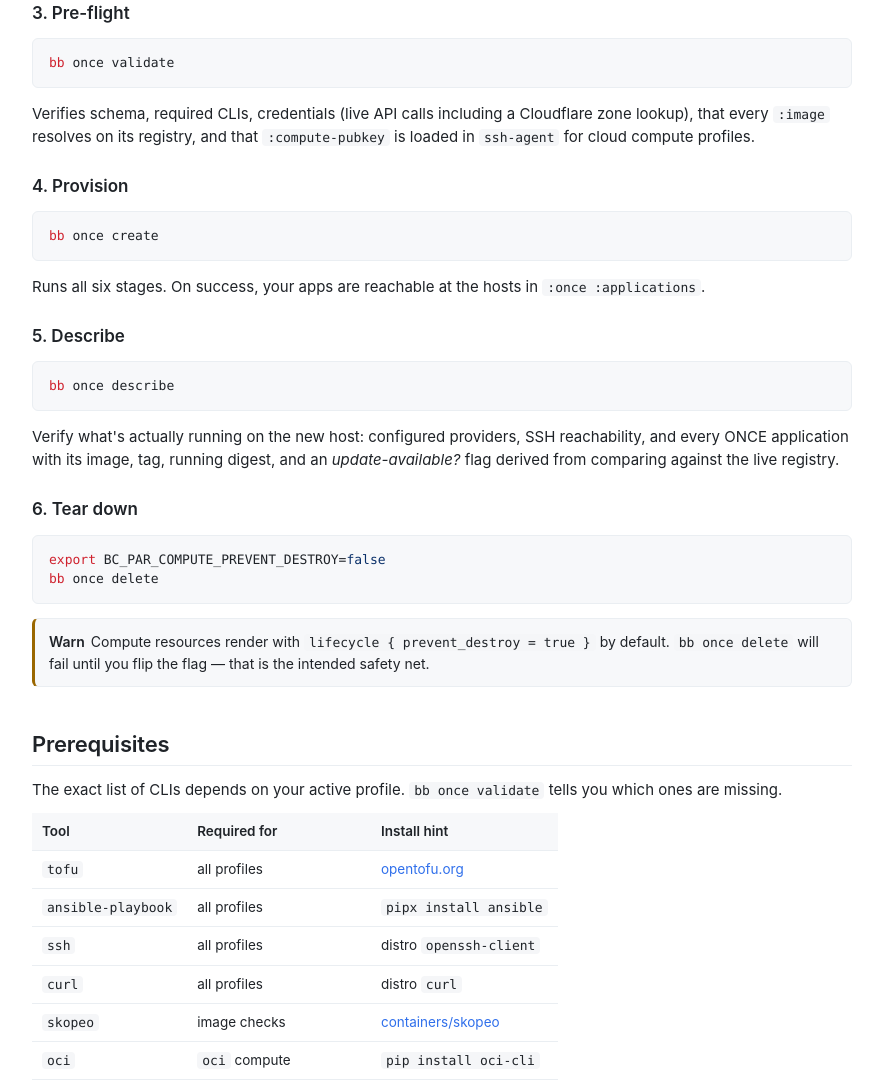
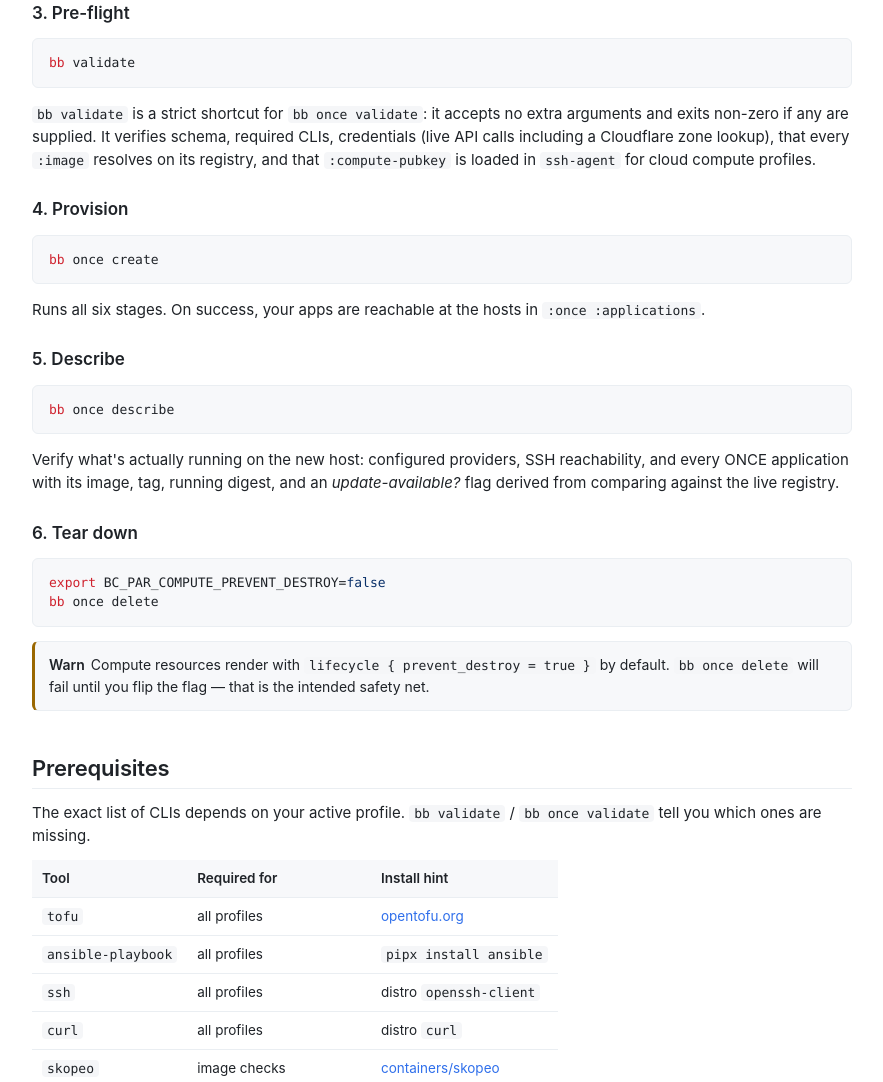
Before and after one commit to amiorin/once, a plain HTML site: page index.html in a window 1280 px wide. Shown: the part 1466-2548 px from the top of the page, without its empty margins (304-1187 px from the left). Drawn offline with Linux system fonts and the light colour scheme.

Commit message:
feat: add validate task shortcut

```diff
--- a/index.html
+++ b/index.html
@@ -405,7 +405,7 @@
       <div class="group">CLI Reference</div>
       <ul>
         <li><a href="#once-cmd">bb once</a></li>
-        <li><a href="#validate">bb once validate</a></li>
+        <li><a href="#validate">bb validate / bb once validate</a></li>
         <li><a href="#describe">bb once describe</a></li>
         <li><a href="#tools-cmd">bb -tofu / -ansible</a></li>
         <li><a href="#tidy">bb -tidy</a></li>
@@ -498,8 +498,8 @@ $EDITOR src/clj/io/github/amiorin/once/options.clj</code></pre>
 <span class="kw">export</span> BC_PAR_R2_SECRET_ACCESS_KEY=<span class="str">"…"</span></code></pre>
 
     <h3>3. Pre-flight</h3>
-<pre><code><span class="kw">bb</span> once validate</code></pre>
-    <p>Verifies schema, required CLIs, credentials (live API calls including a Cloudflare zone lookup), that every <code>:image</code> resolves on its registry, and that <code>:compute-pubkey</code> is loaded in <code>ssh-agent</code> for cloud compute profiles.</p>
+<pre><code><span class="kw">bb</span> validate</code></pre>
+    <p><code>bb validate</code> is a strict shortcut for <code>bb once validate</code>: it accepts no extra arguments and exits non-zero if any are supplied. It verifies schema, required CLIs, credentials (live API calls including a Cloudflare zone lookup), that every <code>:image</code> resolves on its registry, and that <code>:compute-pubkey</code> is loaded in <code>ssh-agent</code> for cloud compute profiles.</p>
 
     <h3>4. Provision</h3>
 <pre><code><span class="kw">bb</span> once create</code></pre>
@@ -518,7 +518,7 @@ $EDITOR src/clj/io/github/amiorin/once/options.clj</code></pre>
   <!-- ============================================================ -->
   <section id="prereqs">
     <h2>Prerequisites</h2>
-    <p>The exact list of CLIs depends on your active profile. <code>bb once validate</code> tells you which ones are missing.</p>
+    <p>The exact list of CLIs depends on your active profile. <code>bb validate</code> / <code>bb once validate</code> tell you which ones are missing.</p>
     <table>
       <thead><tr><th>Tool</th><th>Required for</th><th>Install hint</th></tr></thead>
       <tbody>
@@ -891,7 +891,7 @@ tofu-params             <span class="com">;; merge `tofu output --json` from tof
                       :deploy-pubkey
                       <span class="str">"ssh-ed25519 AAAAC3… deploy@bigconfig.ai"</span>}})</code></pre>
     <ul>
-      <li><code>:compute-pubkey</code> — the key whose <em>private half</em> must be loaded in <code>ssh-agent</code> on the machine running <code>bb once create</code>. Ansible uses the agent to reach the freshly provisioned VM, so <code>bb once validate</code> rejects the run if it isn't loaded (for cloud compute profiles).</li>
+      <li><code>:compute-pubkey</code> — the key whose <em>private half</em> must be loaded in <code>ssh-agent</code> on the machine running <code>bb once create</code>. Ansible uses the agent to reach the freshly provisioned VM, so <code>bb validate</code> / <code>bb once validate</code> reject the run if it isn't loaded (for cloud compute profiles).</li>
       <li><code>:deploy-pubkey</code> — the key authorized on the remote <code>deploy</code> user with <code>ForceCommand</code>. See <a href="#deploy-user">Restricted deploy SSH</a>.</li>
     </ul>
     <p>Override either per-environment:</p>
@@ -927,21 +927,22 @@ tofu-params             <span class="com">;; merge `tofu output --json` from tof
   <!-- ============================================================ -->
   <section id="once-cmd">
     <h2><code>bb once</code></h2>
-<pre><code><span class="kw">bb</span> once validate         <span class="com"># opt-in pre-flight checks</span>
+<pre><code><span class="kw">bb</span> validate              <span class="com"># strict shortcut for bb once validate</span>
+<span class="kw">bb</span> once validate         <span class="com"># opt-in pre-flight checks; can be chained</span>
 <span class="kw">bb</span> once describe         <span class="com"># opt-in post-provisioning report</span>
 <span class="kw">bb</span> once create           <span class="com"># full 6-stage pipeline</span>
 <span class="kw">bb</span> once delete           <span class="com"># reverse 4 Tofu stages</span>
 <span class="kw">bb</span> once validate create  <span class="com"># validate, then create if validation passes</span>
 <span class="kw">bb</span> once delete create    <span class="com"># clean-slate redeploy</span></code></pre>
-    <p>Defined in <code>bb.edn</code> as <code>(package/once* *command-line-args* options/bb)</code>. The <code>once*</code> entry parses the args via <code>workflow/parse-args</code>, builds a <code>::workflow/steps</code> list (<code>:validate</code>, <code>:describe</code>, <code>:create</code>, <code>:delete</code>), and dispatches to workflow functions wired in <code>package.clj</code>. <code>validate</code> and <code>describe</code> run only when explicitly requested.</p>
+    <p><code>bb once</code> is defined in <code>bb.edn</code> as <code>(package/once* *command-line-args* options/bb)</code>. The <code>once*</code> entry parses the args via <code>workflow/parse-args</code>, builds a <code>::workflow/steps</code> list (<code>:validate</code>, <code>:describe</code>, <code>:create</code>, <code>:delete</code>), and dispatches to workflow functions wired in <code>package.clj</code>. <code>validate</code> and <code>describe</code> run only when explicitly requested. The top-level <code>bb validate</code> task calls the same validation step with no args, and exits with an error if <code>*command-line-args*</code> is non-empty.</p>
     <h3>Step skipping &amp; partial runs</h3>
     <p>You can pass tool-level args to override what each stage does. For example, replace the default <code>render tofu:init tofu:apply:-auto-approve</code> sequence by editing <code>package.clj</code>'s pipeline — or by invoking individual stage tasks (see <a href="#tools-cmd">bb -tofu / -ansible</a>).</p>
   </section>
 
   <!-- ============================================================ -->
   <section id="validate">
-    <h2><code>bb once validate</code></h2>
-    <p>Pre-flight in four phases. Errors from all phases are collected and printed at the end — <code>validate</code> is an opt-in workflow step and never short-circuits internally.</p>
+    <h2><code>bb validate</code> / <code>bb once validate</code></h2>
+    <p>Pre-flight in four phases. Errors from all phases are collected and printed at the end — <code>validate</code> is an opt-in workflow step and never short-circuits internally. Use <code>bb validate</code> for validation by itself; use <code>bb once validate</code> when chaining with other workflow steps such as <code>create</code>.</p>
     <ol>
       <li><strong>Schema</strong> (<code>malli</code>): every required key is present and well-typed; every <code>:once :applications :host</code> equals or is a subdomain of <code>:domain</code>; both <code>:compute-pubkey</code> and <code>:deploy-pubkey</code> look like SSH public keys.</li>
       <li><strong>Tools</strong>: required CLIs are on <code>PATH</code> (base + per-provider).</li>
@@ -970,7 +971,7 @@ tofu-params             <span class="com">;; merge `tofu output --json` from tof
   Credentials:
     - Cloudflare zone: example.com not found or not active
     - SSH agent: :compute-pubkey is not loaded in ssh-agent at SSH_AUTH_SOCK=/tmp/ssh-…/agent.123</code></pre>
-    <p>Programmatic API: <code>(validation/validate-report options/bb) ; =&gt; {:ok? false :errors […]}</code>. Pass an env map as the second arg to inject custom environment values (used by tests). <code>validation/validate</code> is the workflow step function used by <code>bb once validate</code>.</p>
+    <p>Programmatic API: <code>(validation/validate-report options/bb) ; =&gt; {:ok? false :errors […]}</code>. Pass an env map as the second arg to inject custom environment values (used by tests). <code>validation/validate</code> is the workflow step function used by <code>bb once validate</code>; the <code>bb validate</code> task invokes it as a no-argument shortcut.</p>
   </section>
 
   <!-- ============================================================ -->
@@ -1154,7 +1155,7 @@ Applications:
         </tr>
       </tbody>
     </table>
-    <p>Functions ending in <code>*</code> are CLI/REPL entry points: they accept a string of args and merge default <code>::bc/env :shell</code>. Validation and description are now exposed as <code>bb once validate</code> / <code>bb once describe</code> workflow steps rather than standalone star wrappers.</p>
+    <p>Functions ending in <code>*</code> are CLI/REPL entry points: they accept a string of args and merge default <code>::bc/env :shell</code>. Validation and description are exposed as <code>bb once validate</code> / <code>bb once describe</code> workflow steps rather than standalone star wrappers; <code>bb validate</code> is only a strict no-argument Babashka shortcut for the validation step.</p>
   </section>
 
   <!-- ============================================================ -->
@@ -1321,7 +1322,7 @@ io.github.amiorin/big-config {:local/root <span class="str">"../big-config/main"
     </table>
 
     <h3>Compute (provider-specific keys)</h3>
-    <p>See the <a href="#compute">Compute providers</a> cards above. All listed keys are <em>required</em> per provider; <code>bb once validate</code> lists the missing ones.</p>
+    <p>See the <a href="#compute">Compute providers</a> cards above. All listed keys are <em>required</em> per provider; <code>bb validate</code> / <code>bb once validate</code> list the missing ones.</p>
   </section>
 
   <!-- ============================================================ -->
```
Also changed, not shown: CLAUDE.md (+6 -4 lines), README.md, 1 other file.
